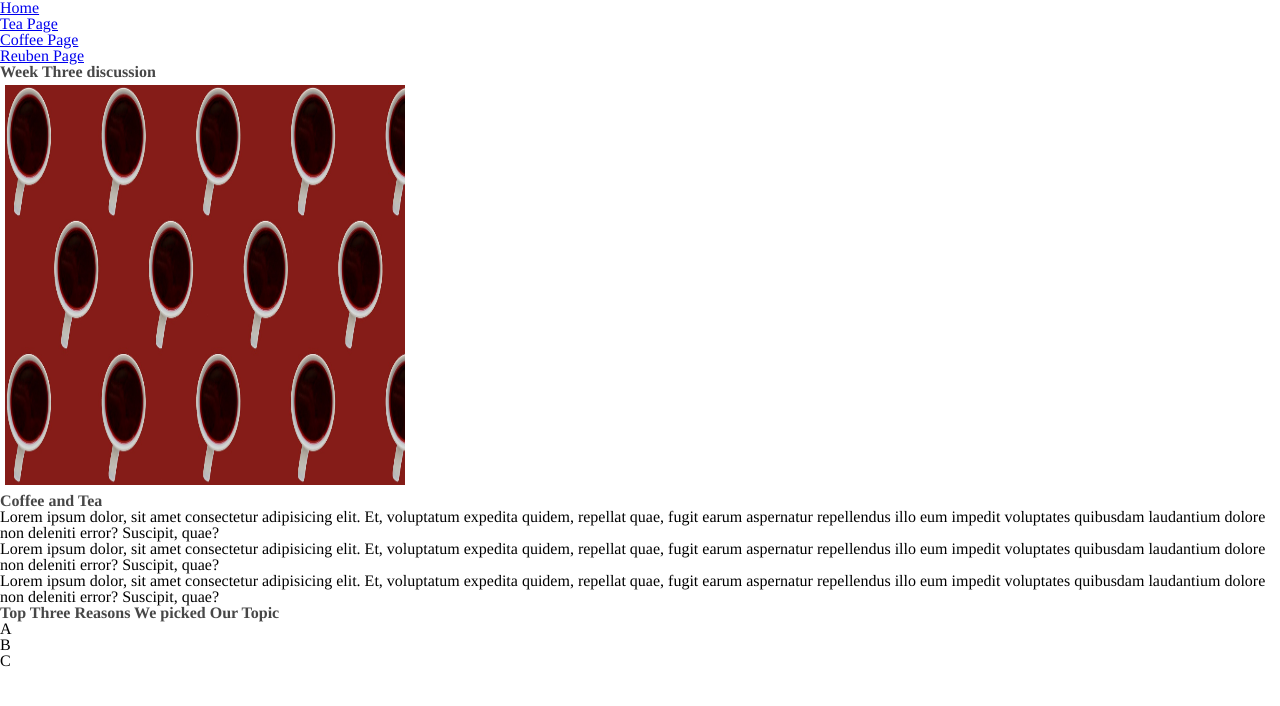
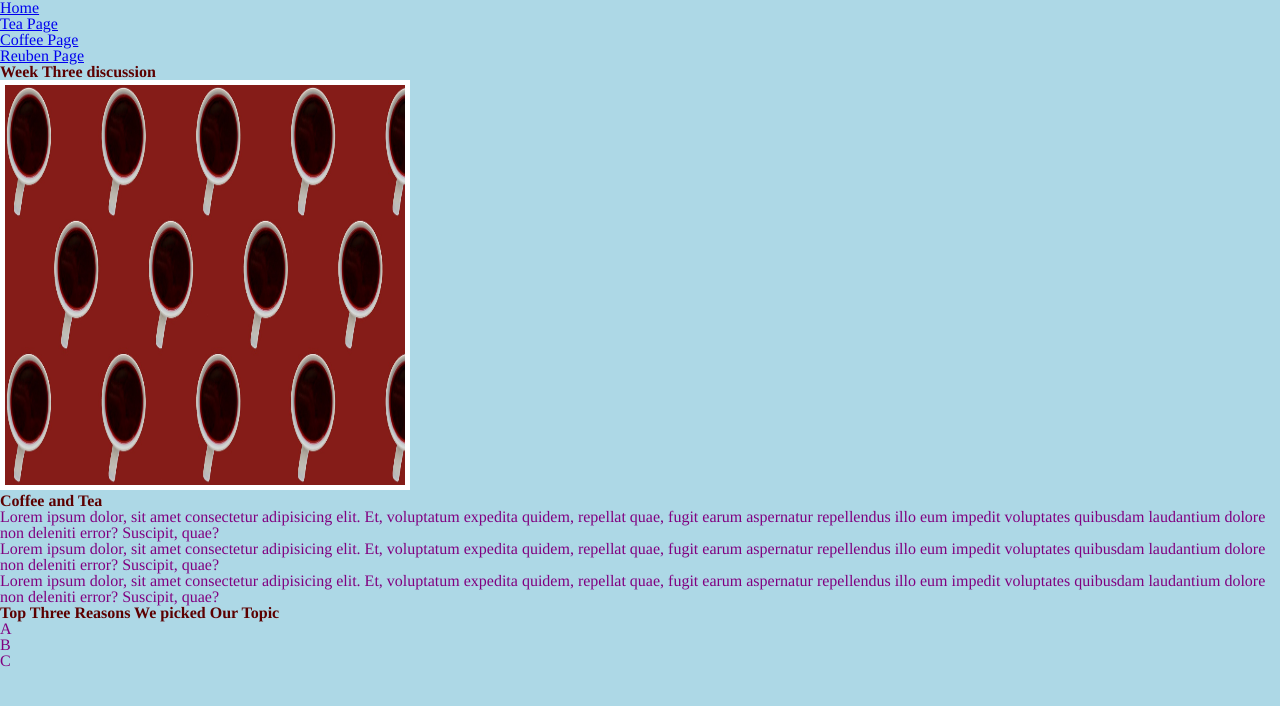
Before and after one commit to Qy-Deng/discussion_wk3, a plain HTML site: page index.html in a window 1280 px wide. Drawn offline with Linux system fonts and the light colour scheme.

Commit message:
minor error fixed

```diff
--- a/css/style.css
+++ b/css/style.css
@@ -1,13 +1,13 @@
 body {
-    background-color: white;
+    background-color: lightblue;
     font-family: times, Arial, sans-serif;
-    color: black;
+    color: purple;
 
 }
 
 h1,h2,h3 {
     font-weight: bold;
-    color: #474747;
+    color: #5C0000;
 }
 
 img {
```
Also changed, not shown: reuben.html (+1 -8 lines).
